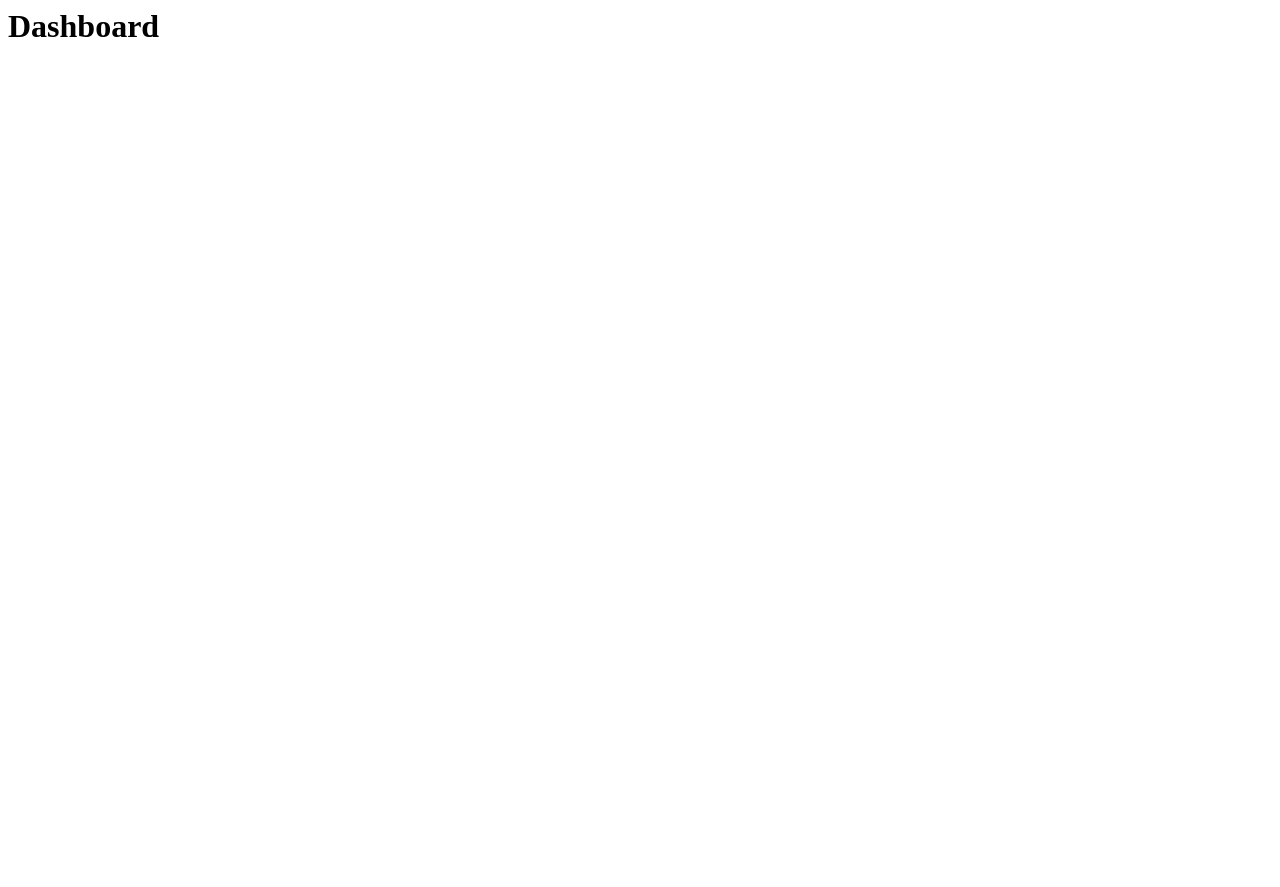
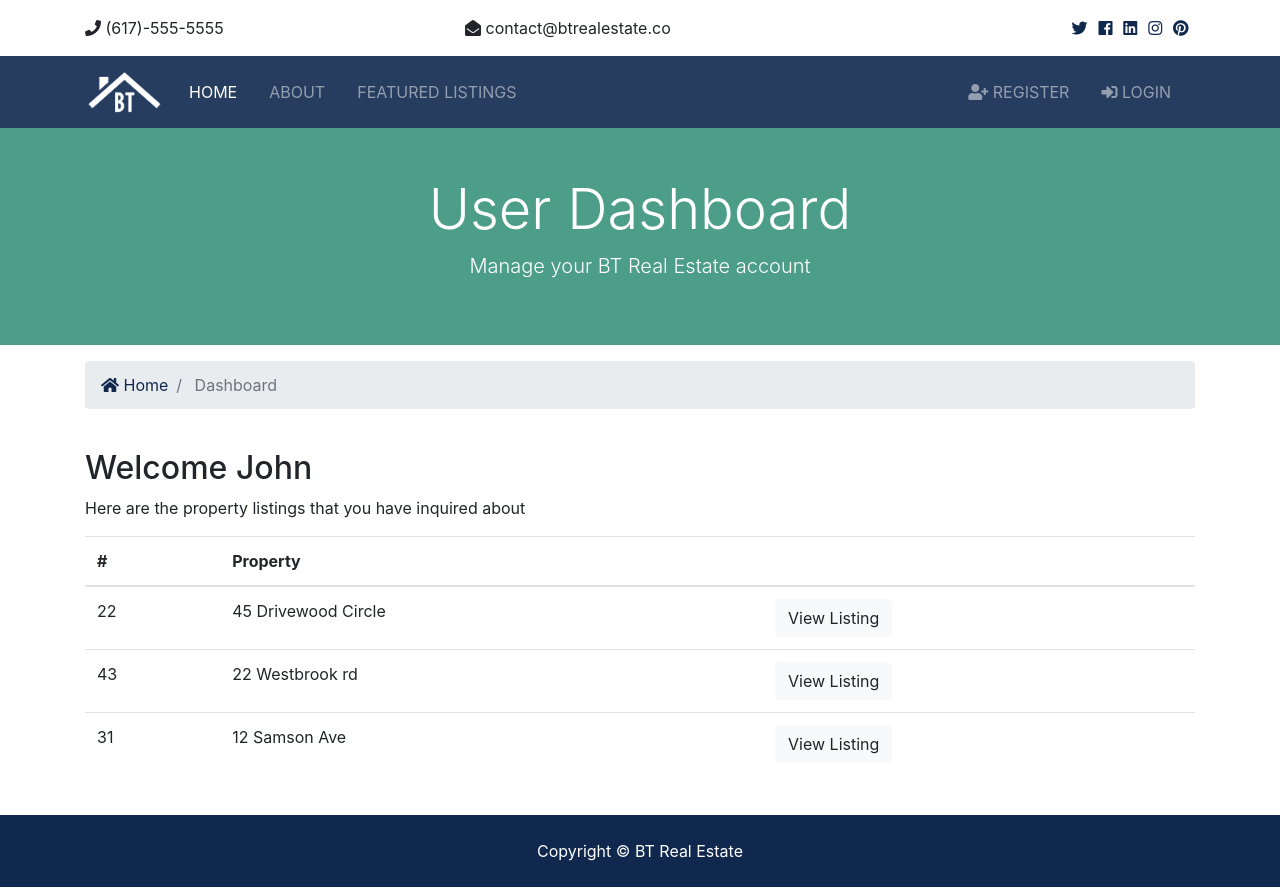
Before and after one commit to AliE99/btre, a Django app: page /account/dashboard in a window 1280 px wide. Before the commit the page is almost empty. Before the commit the page ends 37 px from the top, so only its background shows below. Run offline with Django 4.2, Linux system fonts and the light colour scheme; some libraries are stand-ins or nearby versions.

Commit message:
Feat: Logout is created

```diff
--- a/accounts/views.py
+++ b/accounts/views.py
@@ -64,7 +64,11 @@ def login(request):
 
 
 def logout(request):
-    return redirect('index')
+    if request.method == 'POST':
+        print("REQUEST: ", request)
+        auth.logout(request)
+        messages.success(request, 'You are now Logged out')
+        return redirect('index')
 
 
 def dashboard(request):
--- a/templates/accounts/dashboard.html
+++ b/templates/accounts/dashboard.html
@@ -1 +1,77 @@
-<h1>Dashboard</h1>
+{% extends 'base.html' %}
+{% block content %}
+    <section id="showcase-inner" class="py-5 text-white">
+        <div class="container">
+            <div class="row text-center">
+                <div class="col-md-12">
+                    <h1 class="display-4">User Dashboard</h1>
+                    <p class="lead">Manage your BT Real Estate account</p>
+                </div>
+            </div>
+        </div>
+    </section>
+
+    <!-- Breadcrumb -->
+    <section id="bc" class="mt-3">
+        <div class="container">
+            <nav aria-label="breadcrumb">
+                <ol class="breadcrumb">
+                    <li class="breadcrumb-item">
+                        <a href="{% url 'index' %}">
+                            <i class="fas fa-home"></i> Home</a>
+                    </li>
+                    <li class="breadcrumb-item active"> Dashboard</li>
+                </ol>
+            </nav>
+        </div>
+    </section>
+
+    <!-- Alerts -->
+    {% include 'partials/_alerts.html' %}
+    <section id="dashboard" class="py-4">
+        <div class="container">
+            <div class="row">
+                <div class="col-md-12">
+                    <h2>Welcome John</h2>
+                    <p>Here are the property listings that you have inquired
+                        about</p>
+                    <table class="table">
+                        <thead>
+                        <tr>
+                            <th scope="col">#</th>
+                            <th scope="col">Property</th>
+                            <th></th>
+                        </tr>
+                        </thead>
+                        <tbody>
+                        <tr>
+                            <td>22</td>
+                            <td>45 Drivewood Circle</td>
+                            <td>
+                                <a class="btn btn-light" href="#">View
+                                    Listing</a>
+                            </td>
+                        </tr>
+                        <tr>
+                            <td>43</td>
+                            <td>22 Westbrook rd</td>
+                            <td>
+                                <a class="btn btn-light" href="#">View
+                                    Listing</a>
+                            </td>
+                        </tr>
+                        <tr>
+                            <td>31</td>
+                            <td>12 Samson Ave</td>
+                            <td>
+                                <a class="btn btn-light" href="#">View
+                                    Listing</a>
+                            </td>
+                        </tr>
+                        </tbody>
+                    </table>
+                </div>
+            </div>
+        </div>
+    </section>
+{% endblock %}
--- a/templates/pages/index.html
+++ b/templates/pages/index.html
@@ -2,6 +2,8 @@
 {% load humanize %}
 {% block content %}
 
+    <!-- Alerts -->
+    {% include 'partials/_alerts.html' %}
     <!-- Showcase -->
     <section id="showcase">
         <div class="container text-center">
@@ -87,8 +89,6 @@
         </div>
     </section>
 
-    <!-- Alerts -->
-    {% include 'partials/_alerts.html' %}
     <!-- Listings -->
     <section id="listings" class="py-5">
         <div class="container">
--- a/templates/partials/_navbar.html
+++ b/templates/partials/_navbar.html
@@ -11,7 +11,7 @@
         <div class="collapse navbar-collapse" id="navbarNavAltMarkup">
             <ul class="navbar-nav">
                 <li
-                        {% if 'index' in request.path %}
+                        {% if '/' in request.path %}
                             class="nav-item active mr-3"
                         {% else %}
                             class="nav-item mr-3"
@@ -41,6 +41,30 @@
             </ul>
 
             <ul class="navbar-nav ml-auto">
+                {% if user.is_authenticated %}
+                    <li
+                            {% if 'dashboard' in request.path %}
+                                class="nav-item active mr-3"
+                            {% else %}
+                                class="nav-item mr-3"
+                            {% endif %}
+                    >
+                        <a class="nav-link" href="{% url 'dashboard' %}">
+                            Welcome {{ user.username }} (Dashboard)</a>
+                    </li>
+                    <li class="nav-item mr-3">
+                        <a href="javascript:{document.getElementById('logout')
+                        .submit()}"
+                           class="nav-link">
+                            <i class="fas fa-sign-out-alt"></i>Logout
+                        </a>
+                        <form action="{% url 'logout' %}" method="POST"
+                              id="logout">
+                            {% csrf_token %}
+                            <input type="hidden">
+                        </form>
+                    </li>
+                {% else %}
                     <li
                             {% if 'register' in request.path %}
                                 class="nav-item active mr-3"
@@ -63,6 +87,7 @@
 
                             Login</a>
                     </li>
+                {% endif %}
             </ul>
         </div>
     </div>
```
Lines whose indentation alone changed are shown as unchanged.
